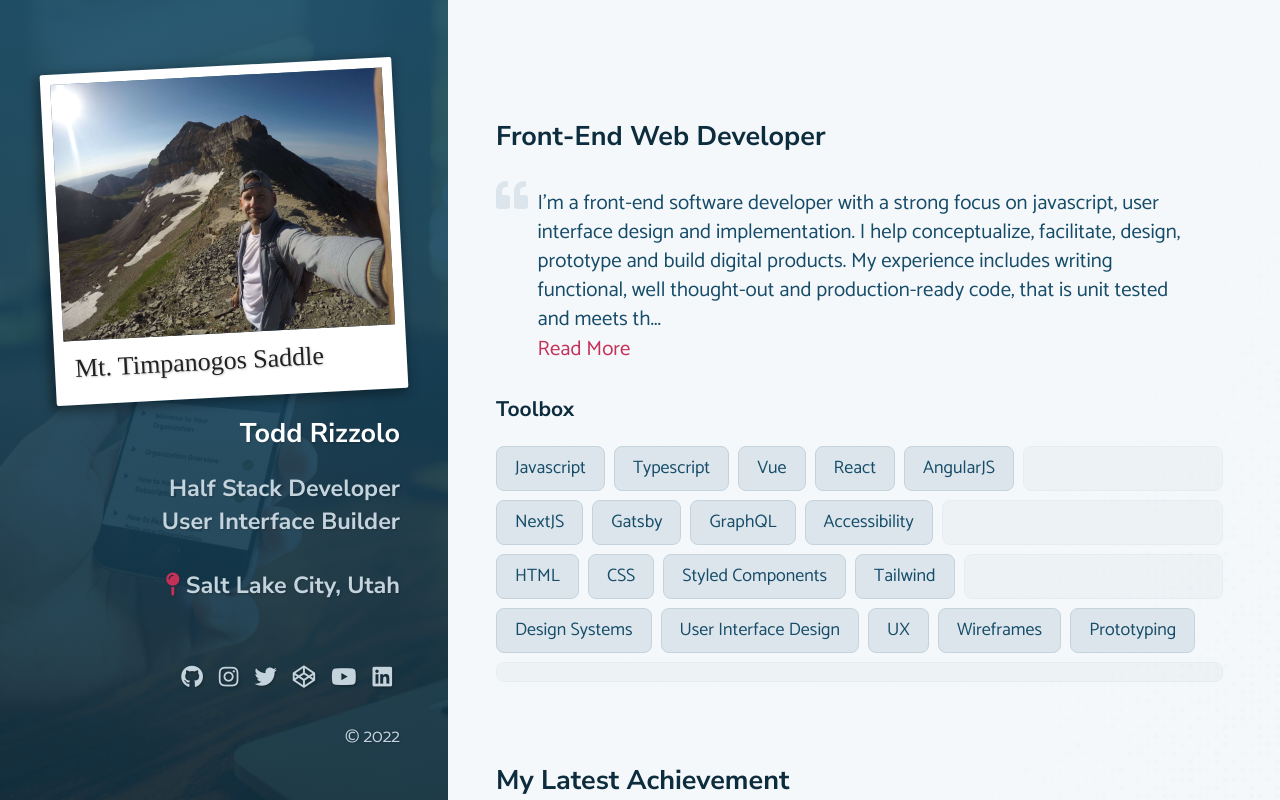
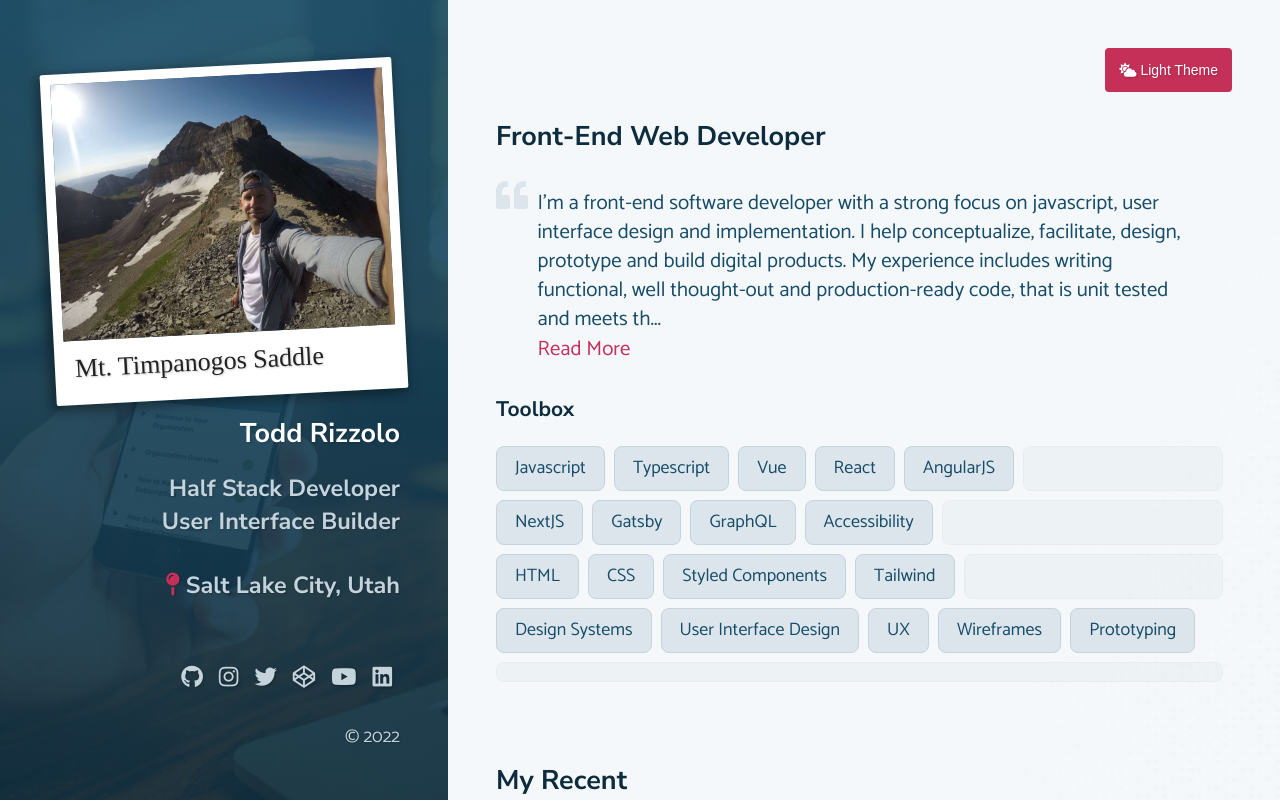
Before and after one commit to ToddWebDev/todd-rizzolo-next-js, a Next.js app: page / in a window 1280 px wide. Shown: the top 800 px of the page. Built offline with nearby package versions, Linux system fonts and the light colour scheme; no server answers; a web font is replaced by a local one.

Commit message:
Add theme toggle

```diff
--- a/pages/components/HighlightSection.tsx
+++ b/pages/components/HighlightSection.tsx
@@ -3,7 +3,7 @@ import styles from '../Components.module.css'
 
 const Highlight = () => (
   <section>
-    <h2>My Latest Achievement</h2>
+    <h2>My Recent</h2>
     <p>My latest design and development work for Lendio SaaS products.</p>
     {/* <div className={feature}>
       <div className={video}>
--- a/pages/index.tsx
+++ b/pages/index.tsx
@@ -1,3 +1,4 @@
+import { useState, useEffect } from 'react'
 import Head from 'next/head'
 import Image from 'next/image'
 import Layout from './components/Layout'
@@ -8,9 +9,22 @@ import ProjectsSection from './components/ProjectsSection'
 import ContactSection from './components/ContactSection'
 
 export default function Home() {
+  const [theme, toggleTheme] = useState('light')
+  const inactiveTheme = theme === 'light' ? 'dark' : 'light'
+
   function scrollToTop(e) {
     console.log(e)
   }
+
+  useEffect(() => {
+    const theme = window.localStorage.getItem('theme')
+    theme && toggleTheme(theme)
+  }, [])
+
+  useEffect(() => {
+    document.body.dataset.theme = theme
+    window.localStorage.setItem('theme', theme)
+  }, [theme])
 
   return (
     <>
@@ -25,6 +39,17 @@ export default function Home() {
       </Head>
 
       <Layout>
+        <div style={{ position: 'absolute', top: '3rem', right: '3rem' }}>
+          {theme === 'light' ? (
+            <button onClick={() => toggleTheme('dark')}>
+              <i aria-hidden className='fas fa-cloud-sun'></i> Light Theme
+            </button>
+          ) : (
+            <button onClick={() => toggleTheme('light')}>
+              <i aria-hidden className='fas fa-moon'></i> Dark Theme
+            </button>
+          )}
+        </div>
         <OverviewSection />
         <HighlightSection />
         <PortfolioSection />
```
